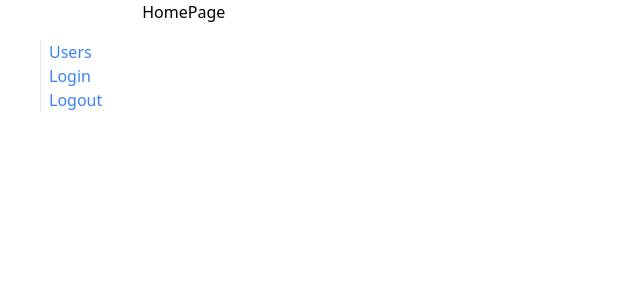
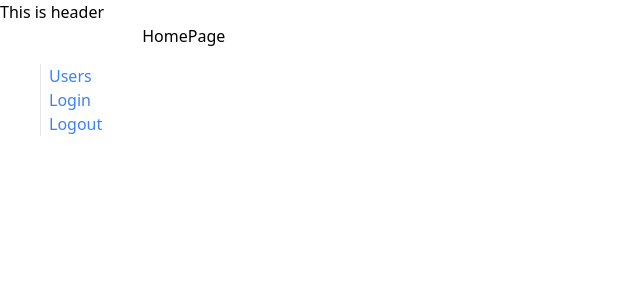
Before and after one commit to christotanes/postgresql-react-ts-tailwind-redux, a React (Vite) app: page / in a window 1280 px wide. Shown: the top 300 px of the page, without its empty margins (0-640 px from the left). Built offline with nearby package versions, Linux system fonts and the light colour scheme; no server answers.

Commit message:
Created Header and added to root

```diff
--- /dev/null
+++ b/src/components/Header.tsx
@@ -0,0 +1,3 @@
+export default function Header() {
+  return <div>This is header</div>;
+}
--- a/src/pages/Root.tsx
+++ b/src/pages/Root.tsx
@@ -1,11 +1,15 @@
 import { Outlet } from "react-router-dom";
 import Sidebar from "../components/Sidebar";
+import Header from "../components/Header";
 
 export default function Root() {
   return (
-    <div className="flex w-full h-screen">
-      <Sidebar />
-      <Outlet />
+    <div className="container mx-auto">
+      <Header />
+      <div className="flex">
+        <Sidebar />
+        <Outlet />
+      </div>
     </div>
   );
 }
```
